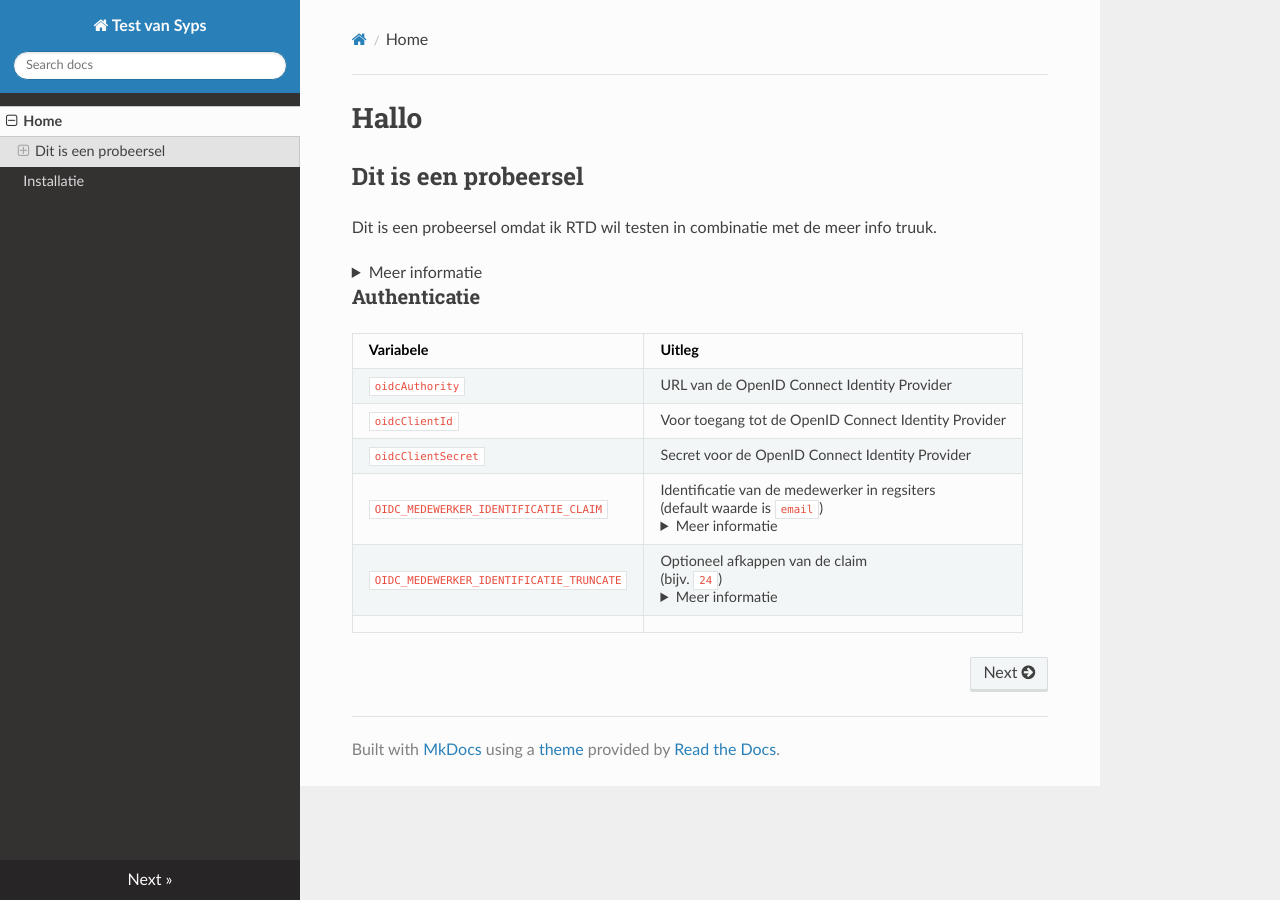
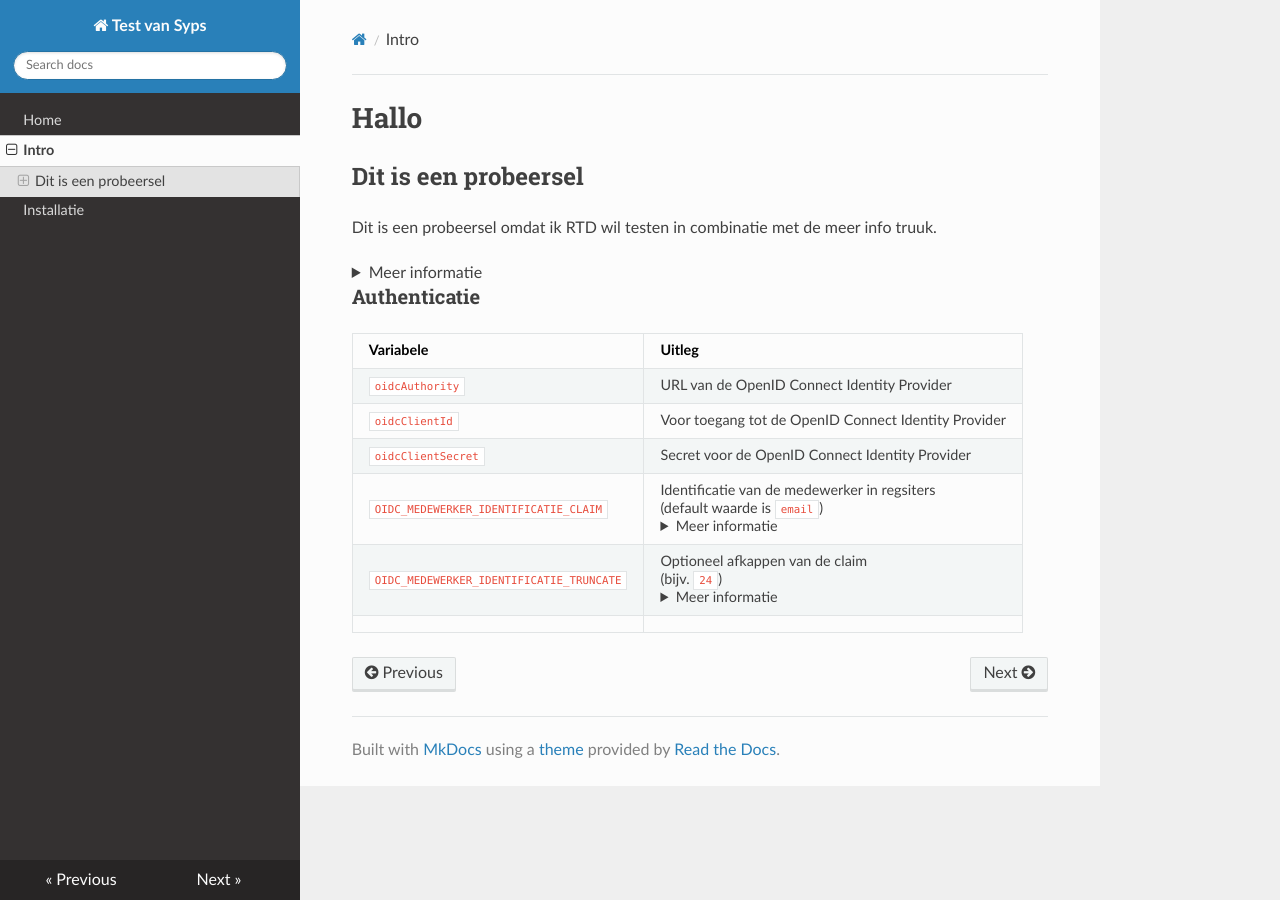
Before and after one commit to sytskevanhasselt/TestSyps, an MkDocs documentation site: the page built from docs/intro.md, in a window 1280 px wide. Built offline with MkDocs 1.6.1, drawn with Linux system fonts in a browser that asks for light colours; nearby versions of some CDN libraries; some of the changed lines change nothing that is shown.

Commit message:
Update mkdocs.yml
bijgewerkt met index

```diff
--- a/mkdocs.yml
+++ b/mkdocs.yml
@@ -2,7 +2,8 @@ site_name: Test van Syps
 site_url: https://readthedocs.org/projects/klantinteractie-servicesysteem/
 
 nav:
-  - Home: intro.md
+  - Home: index.md
+  - Intro: intro.md
   - Installatie: INSTALLATION.md
 
 theme: readthedocs
```
